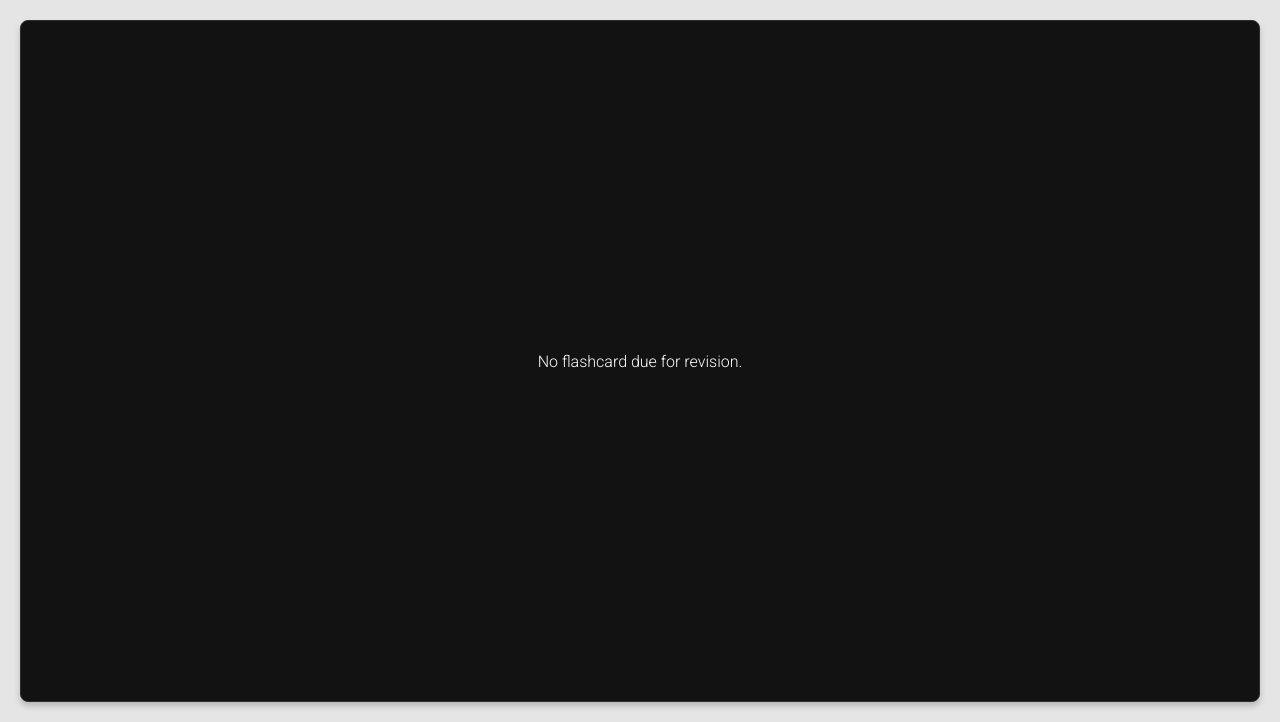
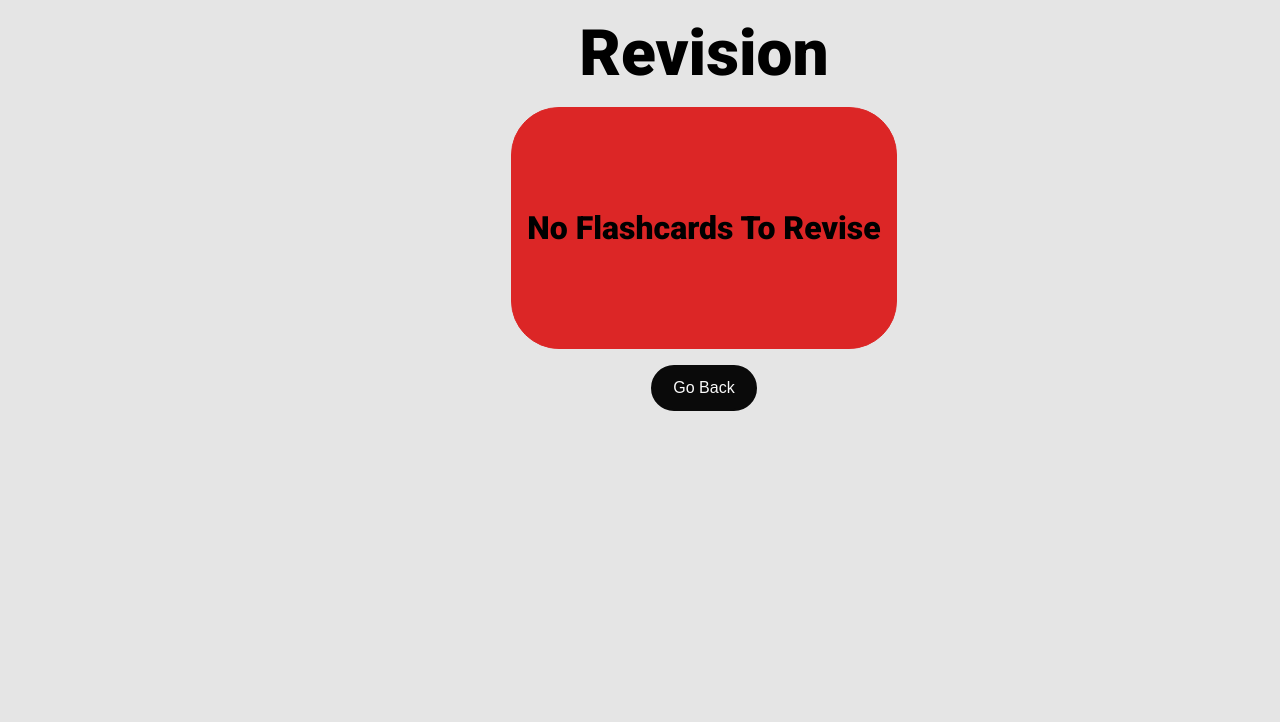
Before and after one commit to kevinalappat09/sem-project, a Django app: page /revision/6/ in a window 1280 px wide; the page is wider, and only the part inside the window is pictured. Shown: the part 83-805 px from the top of that part. After the commit the page ends 494 px from the top of that part, so only its background shows below. Run offline with Django 4.2, Linux system fonts and the light colour scheme; data comes from the database, SQL or seed files in the repository; both versions use the stored data as it was after the commit.

Commit message:
Almost completed the project

```diff
--- a/flashcards_app/flashcards/static/css/styles.css
+++ b/flashcards_app/flashcards/static/css/styles.css
@@ -14,6 +14,7 @@ body {
     margin : 0;
     font-family: 'Roboto', system-ui, -apple-system, BlinkMacSystemFont, 'Segoe UI', Roboto, Oxygen, Ubuntu, Cantarell, 'Open Sans', 'Helvetica Neue', sans-serif;
 }
+
 
 /* Navbar Styles */
 .navbar {
@@ -113,6 +114,7 @@ body {
     gap: 16px;
     border-radius: 30px;
     border: 2px solid var(--red);
+    color: var(--primary);
 
     transition: 400ms;
 }
@@ -242,6 +244,12 @@ body {
     grid-template-areas:
     "title title"
     "count count";
+
+    transition: 400ms;
+}
+
+.chapter-card:hover {
+    transform: translateY(-3px);
 }
 
 .chapter-card-heading {
@@ -319,6 +327,11 @@ body {
     border: none;
     padding: 16px;
     border-radius: 32px;
+    transition: 400ms;
+}
+
+.form-submit-btn:hover {
+    transform: translateY(-3px);
 }
 
 .form-dropdown {
@@ -380,3 +393,99 @@ body {
     background-color: var(--primary);
 
 }
+
+.revision-content {
+    width: 100%;
+    display: flex;
+    flex-direction: column;
+    align-items: center;
+    gap: 16px;
+}
+
+/* CSS for the card flip animation */
+.flashcard {
+    perspective: 1000px;
+    display: flex;
+    flex-direction: column;
+    align-items: center;
+    width: 80%;
+    gap: 32px;
+}
+
+.flashcard-body {
+    display: flex;
+    flex-direction: column;
+    align-items: center;
+    gap: 32px;
+    width: 40%;
+    min-height: 30vh;
+    padding: 20px;
+    border-radius: 32px;
+    background-color: #dc2626;
+    color: #fafafa;
+    transition: transform 0.5s; /* Added for flip animation */
+    transform-style: preserve-3d;
+}
+
+.card-top {
+    display: flex;
+    justify-content: space-between;
+    width: 100%;
+    padding: 0;
+    font-weight: 700;
+}
+
+.flashcard-content {
+    display: flex;
+    flex-direction: column;
+    align-items: center;
+    gap: 32px;
+}
+
+.flashcard-front-content {
+    font-size: 32px;
+    font-weight: 700;
+    color: var(--accent);
+}
+
+.flashcard-back-content {
+    font-size: 32px;
+    color: var(--accent);
+}
+
+.flashcard-back {
+    transform: rotateY(180deg);
+    transform-origin: center;
+    backface-visibility: hidden;
+    display: none;
+    border: 5px solid #dc2626;
+    background-color: #fafafa;
+}
+
+#easy-button {
+    background-color: #22c55e;
+    border: 1px solid #22c55e;
+}
+
+#medium-button {
+    background-color: #fbbf24;
+    border: 1px solid #fbbf24;
+}
+
+#hard-button {
+    background-color: #dc2626;
+    border: 1px solid #dc2626;
+}
+
+.noflashcard {
+    display: flex;
+    justify-content: center;
+    align-items: center;
+    font-size: 32px;
+    font-weight: 700;
+    border: 1px solid #dc2626;
+    background-color: #dc2626;
+    width: 30%;
+    height: 30vh;
+    border-radius: 48px;
+}
--- a/flashcards_app/flashcards/templates/flashcards/base.html
+++ b/flashcards_app/flashcards/templates/flashcards/base.html
@@ -17,7 +17,7 @@
     <link rel="preconnect" href="https://fonts.gstatic.com" crossorigin>
     <link href="https://fonts.googleapis.com/css2?family=Roboto:wght@300;900&display=swap" rel="stylesheet">
 </head>
-<body>
+<body >
     <div class="navbar">
         <div class="nav-header">
             <i class="material-icons md-header">style</i>
@@ -47,7 +47,6 @@
             </div>
         </div>
     </div>
-
     {% block content %} {% endblock %}
 </body>
 </html>
--- a/flashcards_app/flashcards/templates/flashcards/home.html
+++ b/flashcards_app/flashcards/templates/flashcards/home.html
@@ -2,7 +2,6 @@
 {% block content %}
 <div class="main-content">
     {% if user.is_authenticated %}
-    <h3 class="main-content-heading">Your chapters :</h3>
     <div class="chapters-list">
         {% for chapter in chapters %}
         <div class="chapter-card-container" id="chapter-container-{{ chapter.id }}" data-color="{{ chapter.subject.color }}">
--- a/flashcards_app/flashcards/templates/flashcards/revision.html
+++ b/flashcards_app/flashcards/templates/flashcards/revision.html
@@ -1,109 +1,71 @@
 {% extends "flashcards/base.html" %}
 {% block content %}
-<div class="flashcard">
-    <div class="flashcard-body">
-        {% if flashcard %}
-            <h2>Flashcard Review</h2>
-            <p>Front: {{ flashcard.flashcard_front }}</p>
+<div class="main-content revision-content">
+    <div class="heading">
+        Revision
+    </div>
+    {% if flashcard %}
+    <div class="flashcard">
+        <div class="flashcard-body flashcard-front">
+            <div class="card-top">
+                <div class="card-subject">{{ flashcard.chapter.subject.subject_name }}</div>
+                <div class="card-chapter">{{ flashcard.chapter.chapter_name }}</div>
+            </div>
+            <div class="flashcard-content">
+                <div class="flashcard-front-content">
+                    {{ flashcard.flashcard_front }}
+                </div>
+            </div>
+        </div>
 
-            <p id="flashcard-back" style="display: none;">Back: {{ flashcard.flashcard_back }}</p>
+        <div class="flashcard-body flashcard-back" id="flashcard-back">
+            <div class="flashcard-content">
+                <div class="flashcard-front-content">
+                    {{ flashcard.flashcard_front }}
+                </div>
+                <div class="flashcard-back-content">
+                    {{ flashcard.flashcard_back }}
+                </div>
+            </div>
+        </div>
 
-            <button id="show-answer" class="btn btn-primary">Show Answer</button>
-            <div class="button-group">
-                <a href="{% url 'flashcards:next_flashcard' flashcard_id=flashcard.id difficulty=2 %}" class="btn btn-success">Easy</a>
-                <a href="{% url 'flashcards:next_flashcard' flashcard_id=flashcard.id difficulty=1 %}" class="btn btn-warning">Medium</a>
-                <a href="{% url 'flashcards:next_flashcard' flashcard_id=flashcard.id difficulty=0.3 %}" class="btn btn-danger">Hard</a>
-            </div>
-        {% else %}
-            <p>No flashcard due for revision.</p>
-        {% endif %}
+        <div class="show-answer-btn">
+            <button class="general-button" id="show-answer">Show Answer</button>
+        </div>
+        <div class="button-group" style="display: none;">
+            <button class="general-button" id="easy-button"><a href="{% url 'flashcards:next_flashcard' flashcard_id=flashcard.id difficulty=2 %}" class="general-button-link">Easy</a></button>
+            <button class="general-button" id="medium-button"><a href="{% url 'flashcards:next_flashcard' flashcard_id=flashcard.id difficulty=1 %}" class="general-button-link">Medium</a></button>
+            <button class="general-button" id="hard-button"><a href="{% url 'flashcards:next_flashcard' flashcard_id=flashcard.id difficulty=0.3 %}" class="general-button-link">Hard</a></button>
+        </div>
     </div>
+    {% else %}
+    <div class="noflashcard">
+        No Flashcards To Revise
+    </div>
+    <button class="general-button"><a href="{% url 'flashcards:home' %}" class="general-button-link">Go Back</a></button>
+    {% endif %}
 </div>
-
-<style>
-    /* Custom CSS Styles */
-.flashcard {
-    margin: 20px;
-    padding: 20px;
-    background-color: #121212; /* Dark background color */
-    color: #ffffff; /* Light text color */
-    border: 1px solid #2e2e2e; /* Dark border */
-    border-radius: 8px; /* Rounded corners for container */
-    box-shadow: 0 4px 6px rgba(0, 0, 0, 0.2); /* Container shadow */
-    display: flex;
-    justify-content: center;
-    height: 80vh;
-}
-
-.flashcard-body {
-    display: flex;
-    flex-direction: column;
-    justify-content: space-around;
-    align-items: center;
-}
-
-.button-group {
-    display: flex;
-    gap : 16px;
-}
-
-.btn {
-    background-color: #007bff; /* Primary button color */
-    color: #fff; /* Button text color */
-    border: none; /* Remove button border */
-    border-radius: 4px; /* Rounded corners for button */
-    padding: 8px 16px; /* Padding inside button */
-    text-decoration: none; /* Remove button underline */
-    cursor: pointer; /* Change cursor on hover */
-}
-
-.btn-primary:hover {
-    background-color: #0056b3; /* Button color on hover */
-}
-
-.btn-success {
-    background-color: #28a745; /* Success button color */
-}
-
-.btn-success:hover {
-    background-color: #218838; /* Success button color on hover */
-}
-
-.btn-warning {
-    background-color: #ffc107; /* Warning button color */
-}
-
-.btn-warning:hover {
-    background-color: #e0a800; /* Warning button color on hover */
-}
-
-.btn-danger {
-    background-color: #dc3545; /* Danger button color */
-}
-
-.btn-danger:hover {
-    background-color: #c82333; /* Danger button color on hover */
-}
-
-#show-answer {
-    margin-top: 10px;
-}
-
-#flashcard-back {
-    display: none;
-    margin-top: 10px;
-}
-
-</style>
 
 <script>
     document.addEventListener("DOMContentLoaded", function() {
     const showAnswerButton = document.getElementById("show-answer");
-    const flashcardBack = document.getElementById("flashcard-back");
+    const flashcardFront = document.querySelector('.flashcard-front');
+    const flashcardBack = document.querySelector('.flashcard-back');
+    const buttonGroup = document.querySelector('.button-group');
+    const showAnswerBtn = document.querySelector('.show-answer-btn');
 
     showAnswerButton.addEventListener("click", function() {
+        flashcardFront.style.transform = "rotateY(180deg)";
+        flashcardBack.style.transform = "rotateY(0deg)";
+        flashcardFront.style.display = "none";
         flashcardBack.style.display = "block";
+
+        buttonGroup.style.display = "flex";
+        showAnswerBtn.style.display = "none";
+
     });
 });
+
+
 </script>
 {% endblock %}
--- a/flashcards_app/flashcards/views.py
+++ b/flashcards_app/flashcards/views.py
@@ -116,14 +116,15 @@ def manage_cards(request) :
     })
 
 def create_chapter(request) :
-    if request.method == 'POST' :
-        form = ChapterForm(request.POST)
-        if form.is_valid() :
-            form.save()
+    if request.method == 'POST':
+        form = ChapterForm(request.user, request.POST)
+        if form.is_valid():
+            # Process the form data
+            chapter = form.save()
             return redirect('flashcards:manage')
-    else :
-        form = ChapterForm()
-    return render(request, 'flashcards/create_chapter.html', {'form' : form})
+    else:
+        form = ChapterForm(request.user)
+    return render(request, 'flashcards/create_chapter.html', {'form': form})
 
 def create_subject(request) :
     if request.method == 'POST':
@@ -137,15 +138,15 @@ def create_subject(request) :
         form = SubjectForm()
     return render(request, 'flashcards/create_subject.html', {'form': form})
 
-def add_flashcard(request) :
-    if request.method == 'POST' :
-        form = FlashcardForm(request.POST)
-        if form.is_valid() :
+def add_flashcard(request):
+    if request.method == 'POST':
+        form = FlashcardForm(request.user, request.POST)
+        if form.is_valid():
             flashcard = form.save()
             return redirect('flashcards:manage')
-    else :
-        form = FlashcardForm()
-    return render(request,'flashcards/add_flashcard.html',{'form':form})
+    else:
+        form = FlashcardForm(request.user)
+    return render(request, 'flashcards/add_flashcard.html', {'form': form})
 
 def edit_flashcard(request,flashcard_id) :
     flashcard = get_object_or_404(Flashcard, id=flashcard_id)
```
Also changed, not shown: flashcards_app/flashcards/forms.py (+21 -12 lines), flashcards_app/db.sqlite3.
